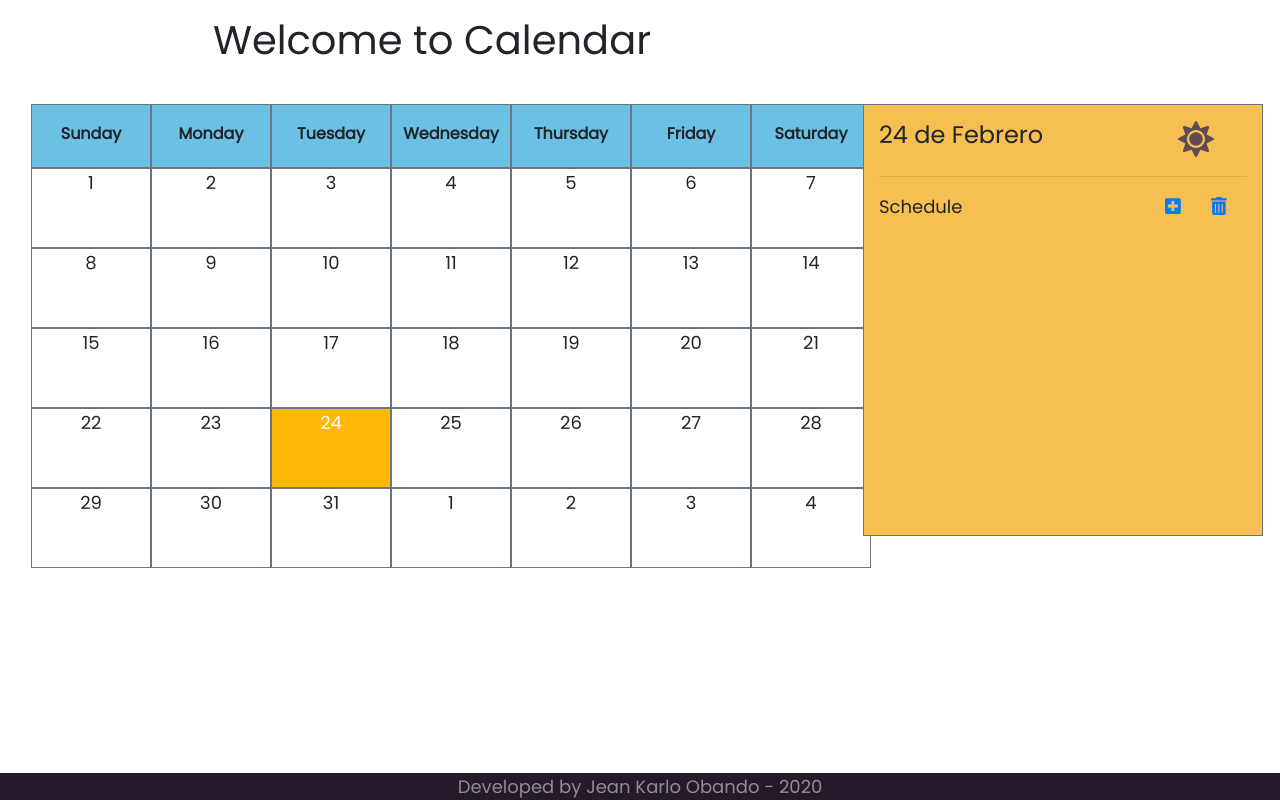
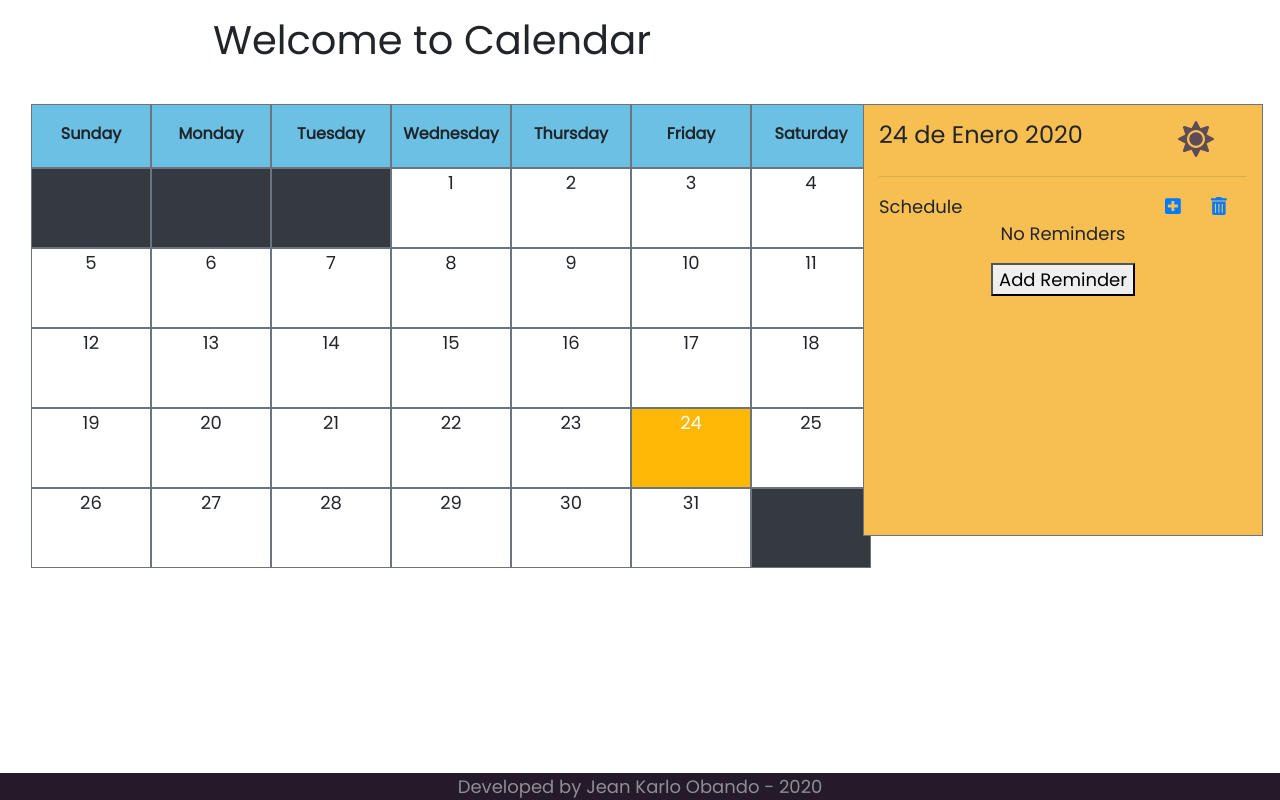
Before and after one commit to boceto1/Calendar-Demo-React, a React (Create React App) app: page / in a window 1280 px wide. Shown: the top 800 px of the page. Built offline with nearby package versions, Linux system fonts and the light colour scheme.

Commit message:
REMINDERS REDUCERS

```diff
--- a/src/components/Calendar.tsx
+++ b/src/components/Calendar.tsx
@@ -12,11 +12,11 @@ class Calendar extends Component {
 
     render() {
         const nameDays: string[] = ["Sunday", "Monday", "Tuesday", "Wednesday", "Thursday", "Friday", "Saturday"];
-        const days1: number[] = [1, 2, 3, 4, 5, 6, 7];
-        const days2: number[] = [8, 9, 10, 11, 12, 13, 14];
-        const days3: number[] = [15, 16, 17, 18, 19, 20, 21];
-        const days4: number[] = [22, 23, 24, 25, 26, 27, 28];
-        const days5: number[] = [29, 30, 31, 1, 2, 3, 4];
+        const days1: number[] = [0, 0, 0, 1, 2, 3, 4];
+        const days2: number[] = [5, 6, 7, 8, 9, 10, 11];
+        const days3: number[] = [12, 13, 14, 15, 16, 17, 18];
+        const days4: number[] = [19, 20, 21, 22, 23, 24, 25];
+        const days5: number[] = [26, 27, 28, 29, 30, 31, 0];
         return (
             <div className="container-fluid">
                 <div className="row font-weight-bold Week">
--- a/src/components/Day.tsx
+++ b/src/components/Day.tsx
@@ -1,14 +1,18 @@
 import React, { MouseEvent } from 'react';
-import { appStore } from '../store';
 
 
 const Day: React.FC = ({ isCurrentDay, date, onClick }: any) => {
 
-    //const { daySelection } = appStore.getState()
-
     const handleSelectDay = (event: MouseEvent) => {
         event.preventDefault();
         onClick();
+    }
+
+    if (date === 0) {
+        return (
+            (<div className="col-1 border border-secondary bg-dark Day disabled">
+            </div>)
+        )
     }
 
     const selectDay = isCurrentDay ?
--- a/src/components/Schedule.tsx
+++ b/src/components/Schedule.tsx
@@ -1,15 +1,19 @@
-import React, { MouseEvent } from "react";
+/* eslint-disable jsx-a11y/anchor-is-valid */
+import React, { MouseEvent, useState } from "react";
 import { FontAwesomeIcon } from '@fortawesome/react-fontawesome'
 import { faPlusSquare, faTrashAlt, faSun } from '@fortawesome/free-solid-svg-icons'
+import { Reminder } from "../types";
 
-interface IState {
-    currentDay: number
-}
+const Schedule: React.FC = ({
+    currentDay,
+    reminders,
+    onAddReminderClick,
+    onUpdateReminderClick,
+    onDeleteReminderClick,
+    onDeleteReminderPerDayClick
+}: any) => {
 
-const Schedule: React.FC = ({ currentDay }: any) => {
-
-    console.log(currentDay);
-
+    console.log(reminders.length)
 
     const handleAddReminder = (event: MouseEvent) => {
         event.preventDefault();
@@ -18,15 +22,48 @@ const Schedule: React.FC = ({ currentDay }: any) => {
 
     const handleDeleteAllReminders = (event: MouseEvent) => {
         event.preventDefault();
+        onDeleteReminderPerDayClick(currentDay)
         alert("DELETE REMINDERS");
     }
+
+
+    const showReminders = reminders.length === 0 ? (
+        <div className="row">
+            <div className="col">
+                <p>No Reminders</p>
+                <button> Add Reminder </button>
+            </div>
+        </div>
+    ) : (
+            <div className="row">
+                <div className="col">
+                    <div className="container">
+                        {reminders.map((reminder: Reminder) => (
+                            <div className="row">
+                                <div className="col-8">
+                                    {reminder.title}
+                                </div>
+                                <div className="col-4">
+                                    <button onClick={onDeleteReminderClick(reminder.id)}>
+                                        Update
+                        </button>
+                                    <button onClick={onDeleteReminderClick(reminder.id)}>
+                                        delete
+                        </button>
+                                </div>
+                            </div>
+                        ))}
+                    </div>
+                </div>
+            </div>
+        )
 
 
     return (
         <div className="container Schedule border border-secondary">
             <div className="row  my-3">
                 <div className="col-8 tex text-left">
-                    <h4>{currentDay} de Febrero</h4>
+                    <h4>{currentDay} de Enero 2020</h4>
                 </div>
                 <div className="col-4">
                     <FontAwesomeIcon
@@ -49,13 +86,14 @@ const Schedule: React.FC = ({ currentDay }: any) => {
                     </a>
                 </div>
                 <div className="col-2 text-left">
-                    <a href="#" onClick={handleAddReminder}>
+                    <a href="#" onClick={handleDeleteAllReminders}>
                         <FontAwesomeIcon
                             icon={faTrashAlt}
                         />
                     </a>
                 </div>
             </div>
+            {showReminders}
         </div>
     )
 }
--- a/src/containers/VisibleSchedule.ts
+++ b/src/containers/VisibleSchedule.ts
@@ -1,15 +1,42 @@
 import { connect } from 'react-redux';
 import Schedule from '../components/Schedule';
+import { Reminder } from '../types';
+import { addReminder, deleteReminder, updateReminder, deleteReminderPerDate } from '../store/actions'
+
 
 const mapStateToProps = (state: any) => {
+
+    const { currentDay, reminders } = state;
+    const filteredReminders = reminders.filter((reminder: Reminder) => reminder.date === currentDay)
+
     return {
-        currentDay: state.currentDay
+        currentDay,
+        reminders: filteredReminders
+    }
+}
+
+const mapDispatchToProps = (dispatch: any) => {
+    return {
+        onAddReminderClick: (reminder: Reminder) => {
+            dispatch(addReminder(reminder));
+        },
+        onUpdateReminderClick: (id: number, reminder: Reminder) => {
+            dispatch(updateReminder(id, reminder));
+        },
+        onDeleteReminderClick: (id: number) => {
+            dispatch(deleteReminder(id));
+        },
+        onDeleteReminderPerDayClick: (date: number) => {
+            dispatch(deleteReminderPerDate(date));
+        }
+
     }
 }
 
 
 const VisibleSchedule = connect(
-    mapStateToProps
+    mapStateToProps,
+    mapDispatchToProps
 )(Schedule)
 
 export default VisibleSchedule;
--- a/src/store/actions/index.ts
+++ b/src/store/actions/index.ts
@@ -1,5 +1,27 @@
+import { Reminder } from "../../types";
 
 export const setCurrentDay = (currentDay: number) => ({
     type: 'SELECTION_DAY',
     currentDay
 });
+
+export const addReminder = (reminder: Reminder) => ({
+    type: 'ADD_REMINDER',
+    reminder
+});
+
+export const updateReminder = (id: number, reminder: Reminder) => ({
+    type: 'UPDATE_REMINDER',
+    id,
+    reminder
+})
+
+export const deleteReminder = (id: number) => ({
+    type: 'DELETE_REMINDER',
+    id
+});
+
+export const deleteReminderPerDate = (date: number) => ({
+    type: 'DELETE_REMINDER_PER_DATE',
+    date
+})
--- a/src/store/reducers/index.ts
+++ b/src/store/reducers/index.ts
@@ -1,8 +1,10 @@
 import { combineReducers } from 'redux'
 import currentDay from './selectionDay';
+import reminders from './reminders';
 
 const calendarStore = combineReducers({
-    currentDay
+    currentDay,
+    reminders
 });
 
 export default calendarStore;
--- /dev/null
+++ b/src/store/reducers/reminders.ts
@@ -0,0 +1,35 @@
+import { Reminder } from "../../types";
+
+const initialReminder: Reminder = {
+    id: 1,
+    city: "Quito",
+    date: 25,
+    color: "#ffffff",
+    time: "11:00-12:00",
+    title: "Test Title",
+    user: "Jean Karlo"
+}
+
+const reminders = (state = [initialReminder], action: any) => {
+    switch (action.type) {
+        case 'ADD_TODO':
+            return [
+                ...state,
+                action.reminder
+            ]
+        case 'UPDATE_REMINDER':
+            return state.map((reminder: Reminder) => {
+                if (reminder.id === action.id) return action.reminder
+                return reminder
+            });
+        case 'DELETE_REMINDER':
+            return state.filter((reminder: Reminder) => reminder.id !== action.id)
+        case 'DELETE_REMINDER_PER_DATE':
+            console.log("DELETE ALL");
+            return state.filter((reminder: Reminder) => reminder.date !== action.date)
+        default:
+            return state
+    }
+}
+
+export default reminders;
```
Also changed, not shown: src/types.ts (+11 -0 lines).
